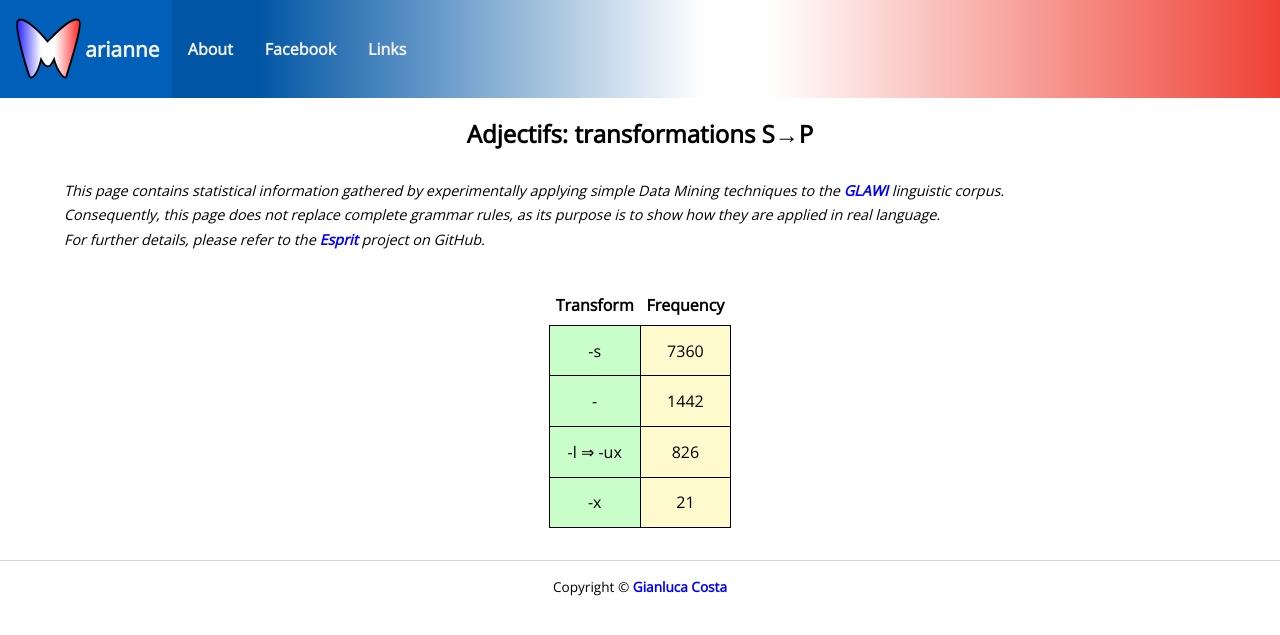
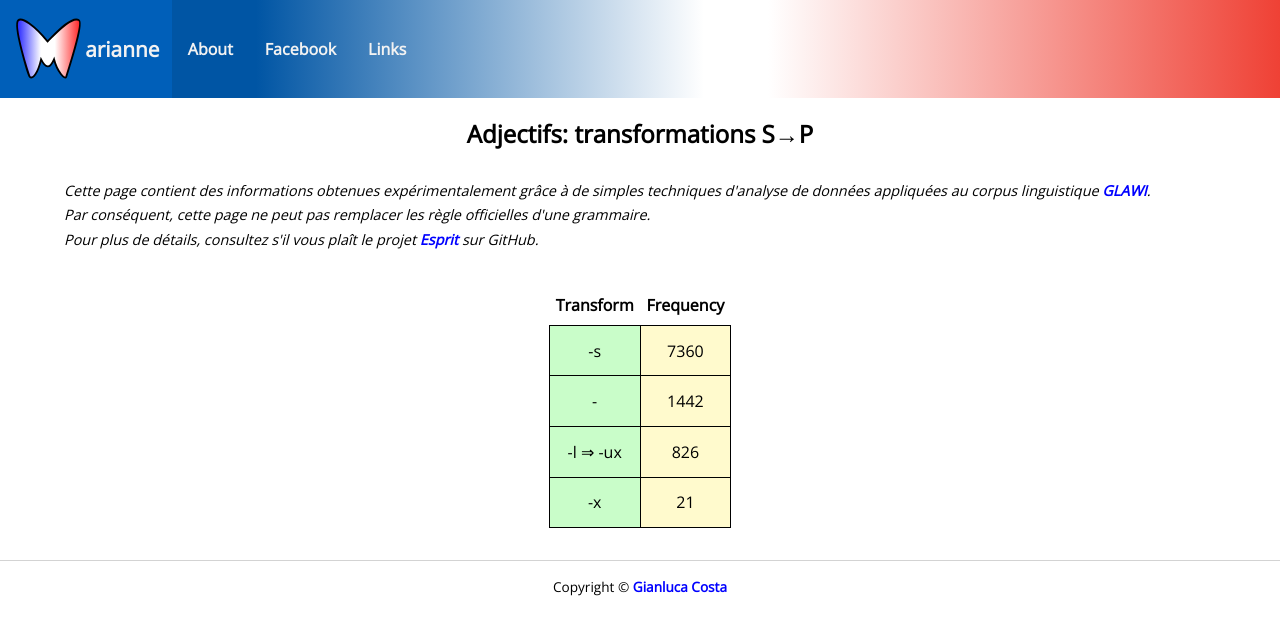
Before and after one commit to giancosta86/Marianne, a Jekyll site: the page built from dm-adjective-plural.html, in a window 1280 px wide. Shown: the top 635 px of the page. Built offline with Jekyll 4.4.1, drawn with Linux system fonts in a browser that asks for light colours.

```diff
--- a/_includes/espritNotice.html
+++ b/_includes/espritNotice.html
@@ -1,16 +1,15 @@
 <div class="notice">
   <p>
-    This page contains statistical information gathered by experimentally applying simple Data Mining techniques to the
-    <a
-      href="http://redac.univ-tlse2.fr/lexicons/glawi_en.html">GLAWI</a> linguistic corpus.
+    Cette page contient des informations obtenues expérimentalement grâce à de simples techniques d'analyse de données
+    appliquées au corpus linguistique <a href="http://redac.univ-tlse2.fr/lexicons/glawi_en.html">GLAWI</a>.
   </p>
 
   <p>
-    Consequently, this page does not replace complete grammar rules, as its purpose is to show how they are applied in real language.
+    Par conséquent, cette page ne peut pas remplacer les règle officielles d'une grammaire.
   </p>
 
   <p>
-    For further details, please refer to the
-    <a href="https://github.com/giancosta86/Esprit">Esprit</a> project on GitHub.
+    Pour plus de détails, consultez s'il vous plaît le projet
+    <a href="https://github.com/giancosta86/Esprit">Esprit</a> sur GitHub.
   </p>
 </div>
```
